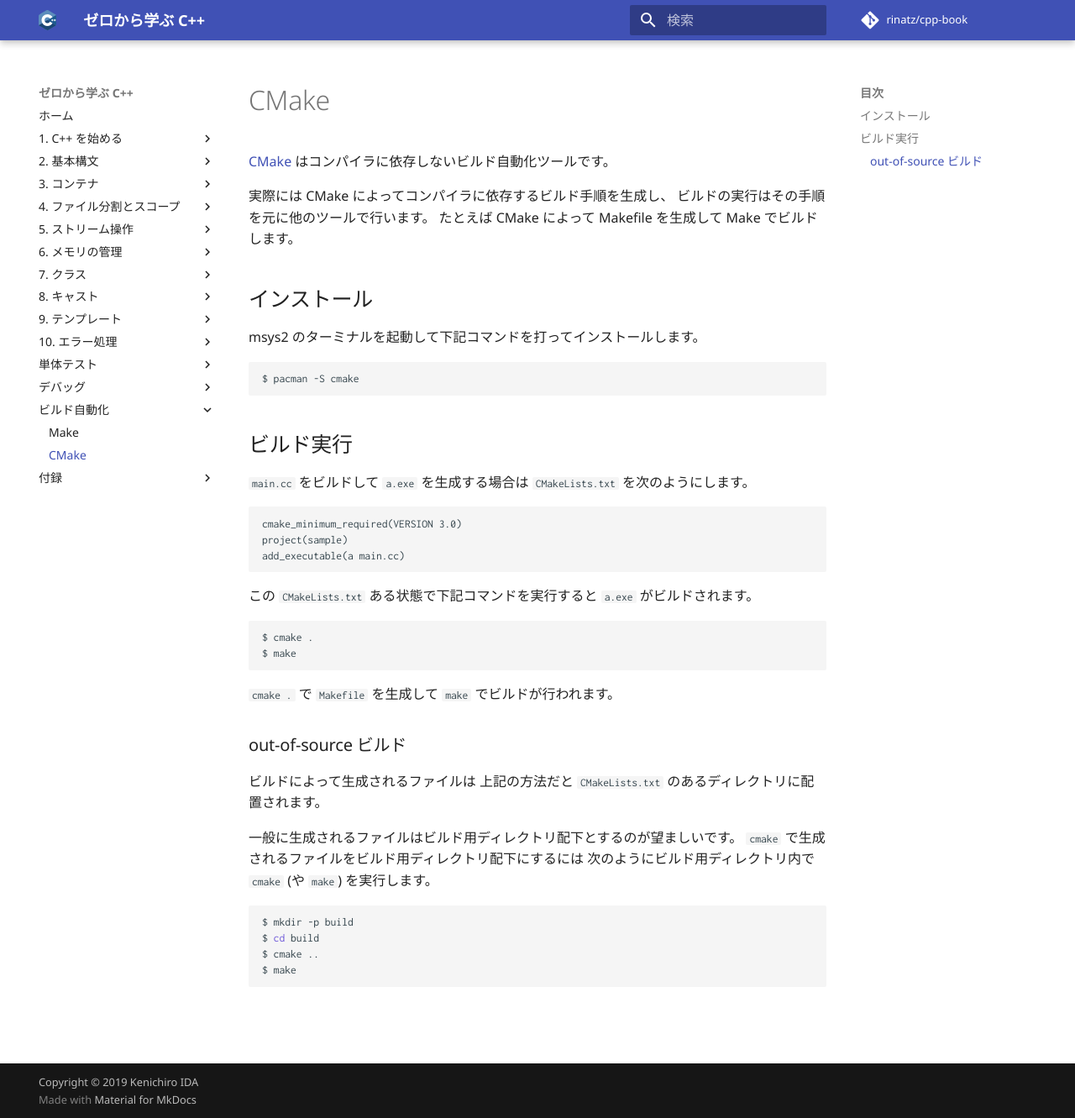
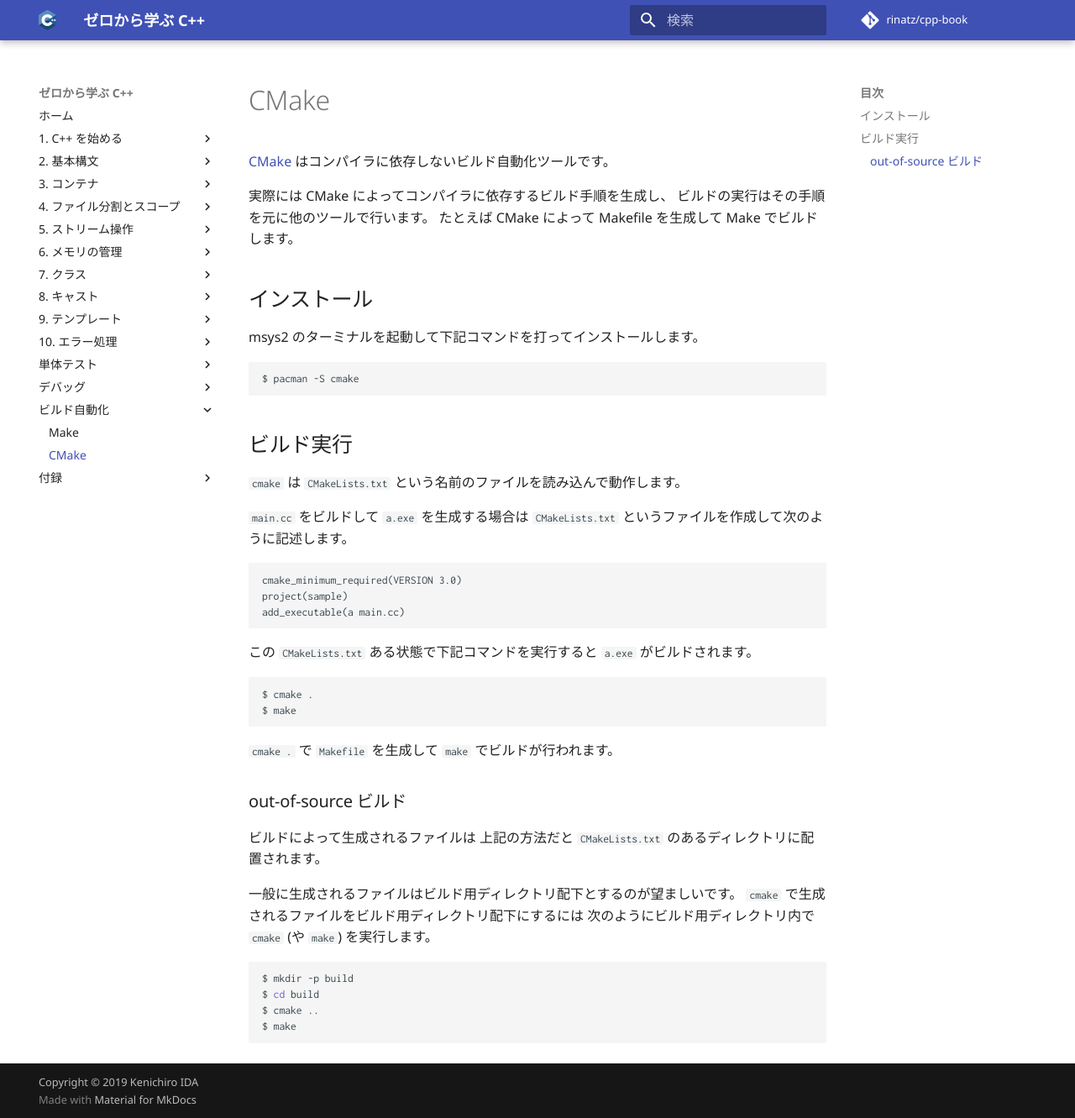
Before and after one commit to rinatz/cpp-book, an MkDocs documentation site: the page built from docs/make-cmake.md, in a window 1280 px wide and 1331 px high. Shown: the whole window at 84% size. Built offline with MkDocs 1.6.1 and Material for MkDocs 9.7.7, drawn with Linux system fonts in a browser that asks for light colours; comment, search, counter and statistics services are not loaded.

Commit message:
Polish sentence
Refer: cfdf2e2

````diff
--- a/docs/make-cmake.md
+++ b/docs/make-cmake.md
@@ -18,7 +18,10 @@
 
 ## ビルド実行
 
-`main.cc` をビルドして `a.exe` を生成する場合は `CMakeLists.txt` を次のようにします。
+`cmake` は `CMakeLists.txt` という名前のファイルを読み込んで動作します。
+
+`main.cc` をビルドして `a.exe` を生成する場合は
+`CMakeLists.txt` というファイルを作成して次のように記述します。
 
 ```
 cmake_minimum_required(VERSION 3.0)
````
